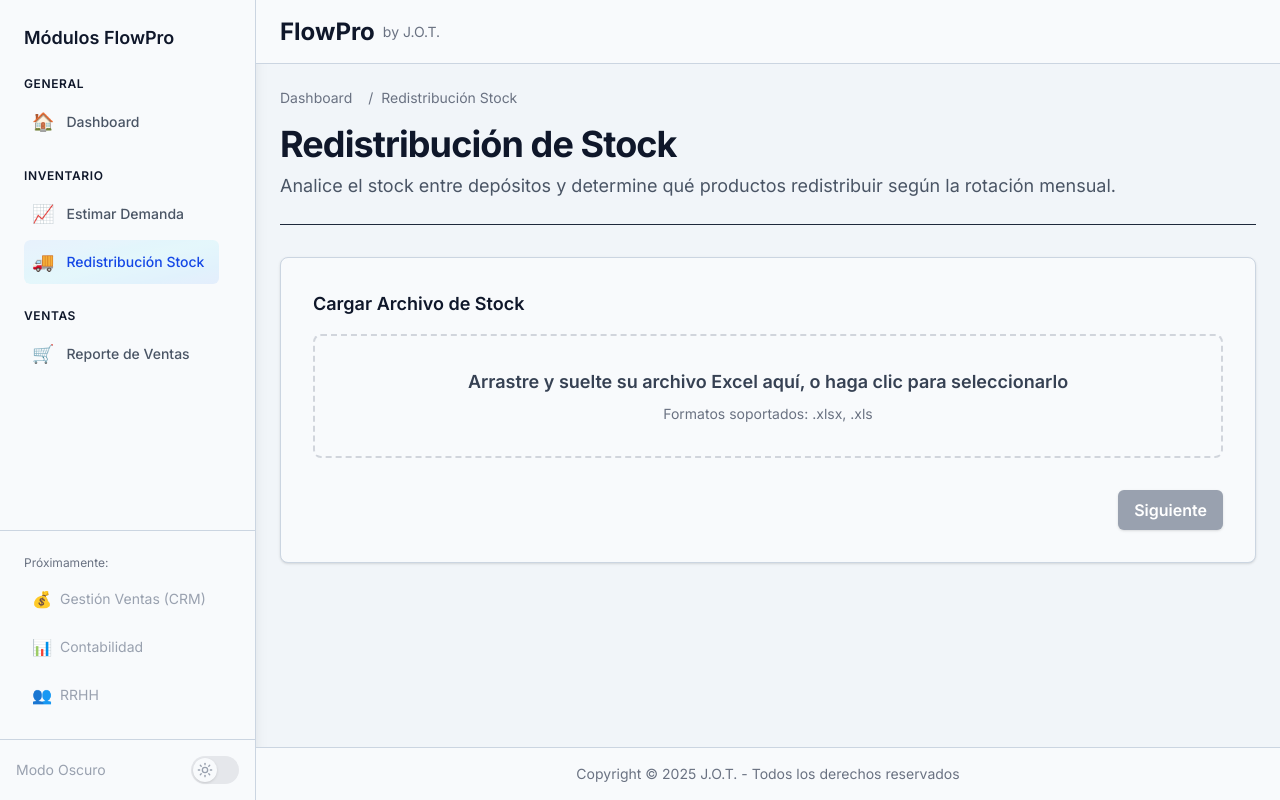
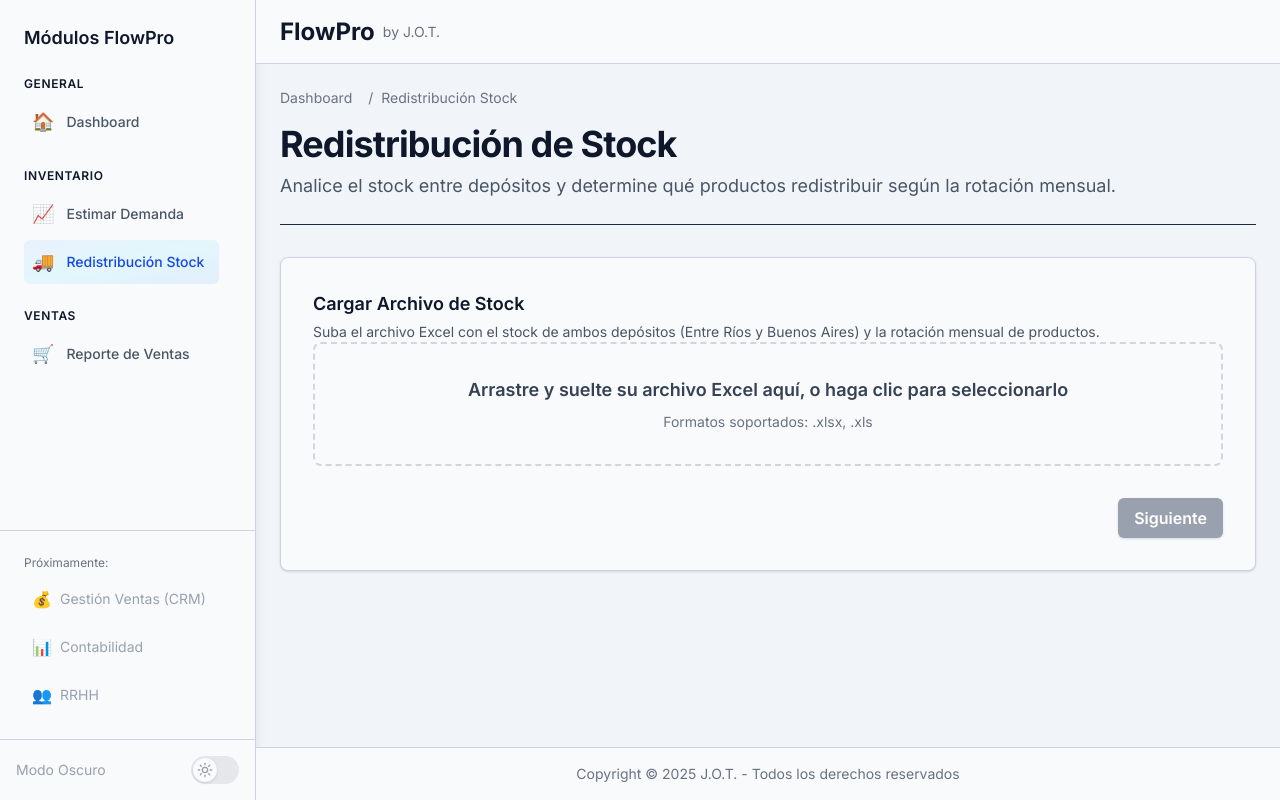
Before and after one commit to JorgeTrip/flowpro, a Next.js app: page /redistribucion-stock in a window 1280 px wide. Built offline with nearby package versions, Linux system fonts and the light colour scheme.

Commit message:
Corrijo errores que impiden build en netlify

```diff
--- a/src/app/components/shared/FileUpload.tsx
+++ b/src/app/components/shared/FileUpload.tsx
@@ -14,13 +14,14 @@ export interface ProcessedExcelData<T> {
 
 interface FileUploadProps<T> {
   title: string;
+  description?: string;
   file: File | null;
   onFileLoad: (file: File, data: ProcessedExcelData<T>) => void;
   setIsLoading?: (loading: boolean) => void;
   setError?: (error: string | null) => void;
 }
 
-export function FileUpload<T>({ title, file, onFileLoad, setIsLoading, setError }: FileUploadProps<T>) {
+export function FileUpload<T>({ title, description, file, onFileLoad, setIsLoading, setError }: FileUploadProps<T>) {
   const onDrop = useCallback(async (acceptedFiles: File[]) => {
     const uploadedFile = acceptedFiles[0];
     if (uploadedFile) {
@@ -57,7 +58,10 @@ export function FileUpload<T>({ title, file, onFileLoad, setIsLoading, setError
 
   return (
     <div className="w-full">
-      <h3 className="text-lg font-semibold text-gray-800 dark:text-gray-200 mb-4">{title}</h3>
+      <div>
+        <h3 className="text-lg font-semibold text-gray-800 dark:text-gray-200">{title}</h3>
+        {description && <p className="mt-1 text-sm text-gray-600 dark:text-gray-400">{description}</p>}
+      </div>
       <div
         {...getRootProps()}
         className={`cursor-pointer rounded-lg border-2 border-dashed p-8 text-center transition-colors ${
--- a/src/app/lib/excelProcessor.ts
+++ b/src/app/lib/excelProcessor.ts
@@ -105,7 +105,6 @@ export async function processExcelFile(file: File): Promise<{ data: ExcelRow[],
             const header = columns[colNumber - 1];
             if (header) {
               const cell = row.getCell(colNumber);
-              const normalizedHeader = header.toLowerCase().replace(/\s+/g, '');
               // Para redistribución de stock, usar siempre el nombre original de la columna
               const mappedHeader = header;
 
--- a/src/app/redistribucion-stock/components/ConfigStep.tsx
+++ b/src/app/redistribucion-stock/components/ConfigStep.tsx
@@ -2,7 +2,7 @@
 'use client';
 
 import { useState, useEffect } from 'react';
-import { useRedistribucionStockStore, ExcelRow } from '@/app/stores/redistribucionStockStore';
+import { useRedistribucionStockStore } from '@/app/stores/redistribucionStockStore';
 import { redistribuirStock } from '@/app/lib/stockRedistributor';
 import DataPreviewTable from '../../estimar-demanda/components/DataPreviewTable';
 
```
